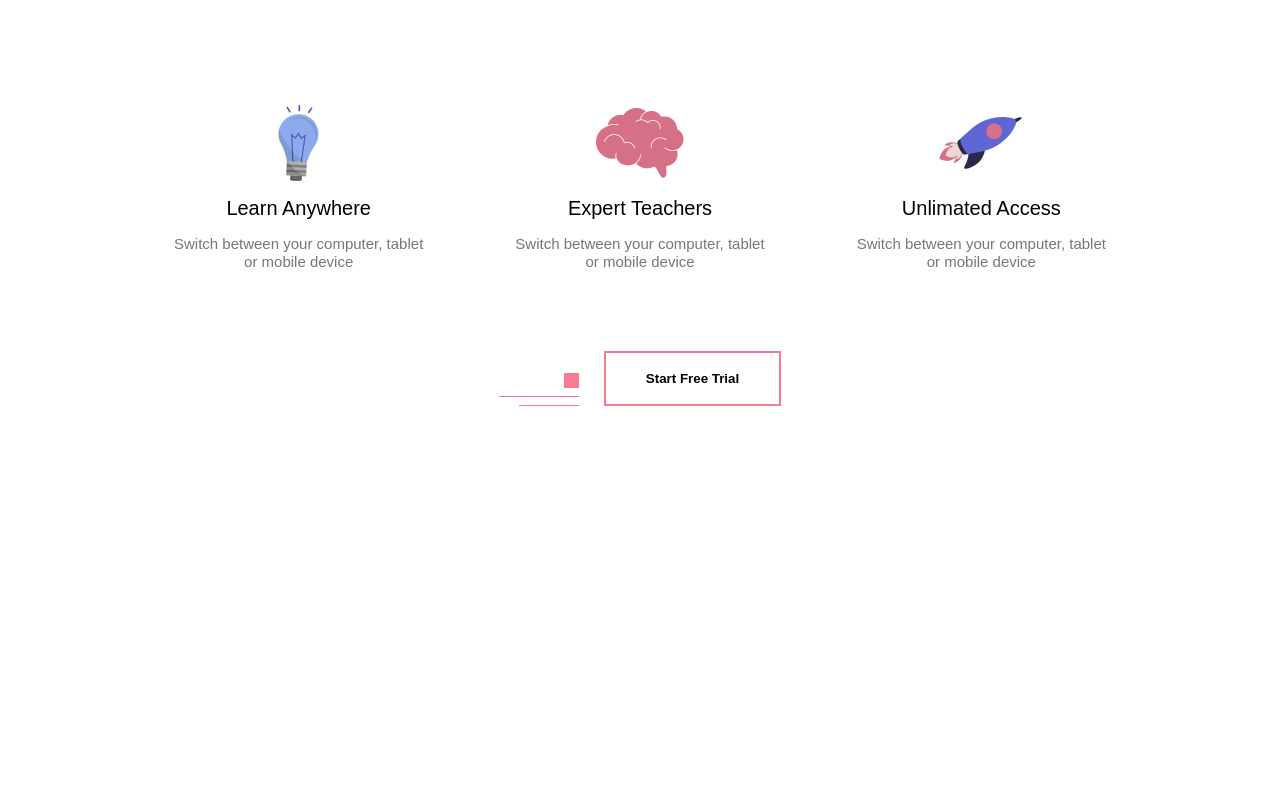
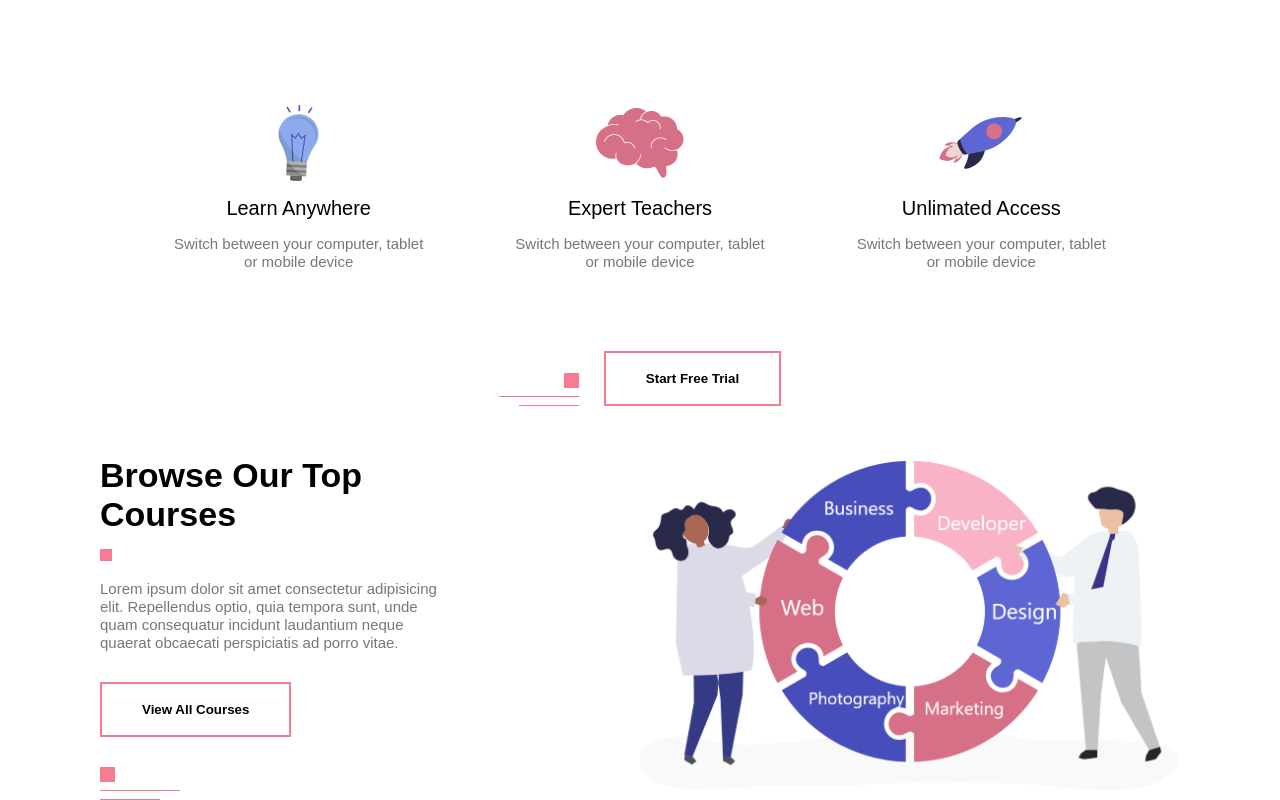
Before and after one commit to nikunjrawatwrk/Simp-info-ws, a plain HTML site: page index.html in a window 1280 px wide. Shown: the part 1473-2273 px from the top of the page. Before the commit the page ends 1929 px from the top, so only its background shows below. Drawn offline with Linux system fonts and the light colour scheme.

Commit message:
Courses Section Completed

```diff
--- a/index.html
+++ b/index.html
@@ -103,6 +103,33 @@
       </div>
     </section>
 
+    <!-- courses -->
+    <section id="courses">
+      <div class="container course-row">
+        <div class="course-left-col">
+          <div class="course-text">
+            <h1>Browse Our Top<br />Courses</h1>
+            <span class="square"></span>
+            <p>
+              Lorem ipsum dolor sit amet consectetur adipisicing elit.
+              Repellendus optio, quia tempora sunt, unde quam consequatur
+              incidunt laudantium neque quaerat obcaecati perspiciatis ad porro
+              vitae.
+            </p>
+            <button class="common-btn">View All Courses</button>
+            <div class="line">
+              <span class="line-1"></span><br />
+              <span class="line-2"></span><br />
+              <span class="line-3"></span><br />
+            </div>
+          </div>
+        </div>
+        <div class="course-right-col">
+          <img src="images/course.png" />
+        </div>
+      </div>
+    </section>
+
     <script>
       var menuBtn = document.getElementById("menuBtn");
       var sideNav = document.getElementById("sideNav");
--- a/style.css
+++ b/style.css
@@ -101,7 +101,7 @@ nav ul li a {
   cursor: pointer;
 }
 
-/*---about---*/
+/*----about----*/
 #about {
   padding: 100px 0;
   display: flex;
@@ -123,7 +123,6 @@ nav ul li a {
   margin-right: 100px;
   display: inline-block;
 }
-
 .about-text h2 {
   margin: 50px 0 10px;
   font-size: 28px;
@@ -134,8 +133,8 @@ nav ul li a {
   font-style: italic;
   color: #797979;
 }
+
 /*----feature----*/
-
 #features {
   padding-top: 50px;
   padding-bottom: 50px;
@@ -170,5 +169,29 @@ nav ul li a {
   text-align: right;
   display: inline-block;
   margin-right: 25px;
+}
 
+/*----course----*/
+#course {
+  padding-bottom: 100px 0;
 }
+.course-row {
+  display: flex;
+  align-items: center;
+  flex-wrap: wrap;
+}
+.course-right-col {
+  flex-basis: 50%;
+}
+.course-right-col img {
+  width: 100%;
+}
+.course-left-col {
+  flex-basis: 50%;
+}
+.course-text {
+  max-width: 350px;
+}
+.course-text button {
+  margin: 30px 0;
+}
```
